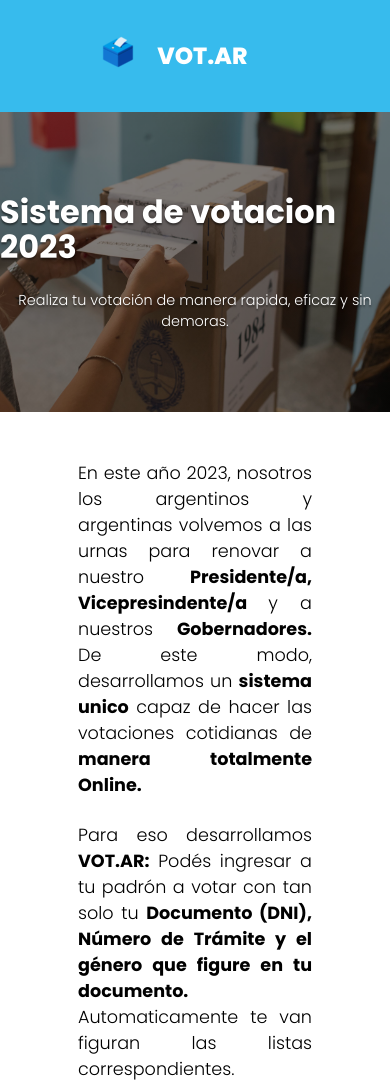
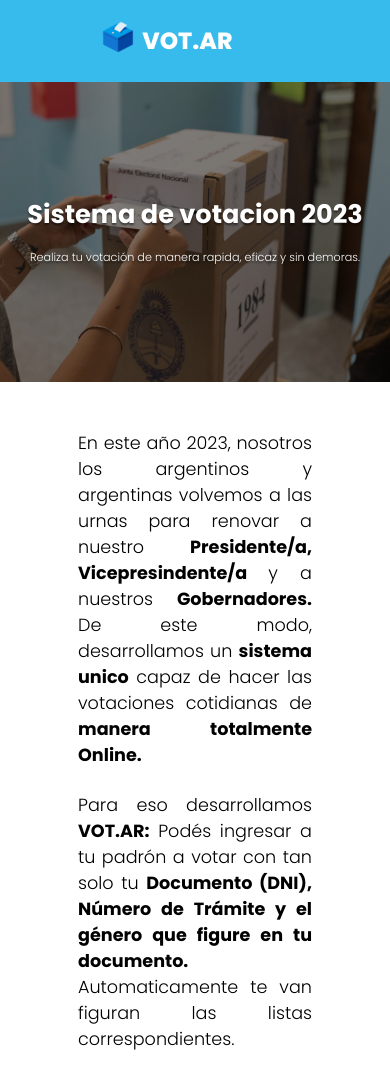
Before and after one commit to Varela7544/CaC-Page, a plain HTML site: page TrabajoFront/index.html in a window 390 px wide. Shown: the top 1085 px of the page. Drawn offline with Linux system fonts and the light colour scheme.

Commit message:
modificaciones responsive

```diff
--- a/TrabajoFront/static/css/style.css
+++ b/TrabajoFront/static/css/style.css
@@ -36,7 +36,6 @@ nav {
 
 .vot-ar-header {
     font-size: 20px;
-    padding: 15px;
 
 }
 
@@ -73,29 +72,36 @@ nav h3 {
 
 .background-section h5 {
     text-align: center;
-    font-size: 1.2em;
+    font-size: 1em;
     font-weight: 500;
     text-shadow: 0 2px 2px rgba(0,0,0,.5);
 }
 
-
-@media (max-width: 700px) {
+@media (max-width:700px) {
     .background-section h2 {
         font-size: 2.5em;
     }
-    .background-section h5 {
-        font-size: 16px;
-    }
-  }
+}
 
-@media (max-width: 500px) {
+@media (max-width:600px) {
     .background-section h2 {
         font-size: 2em;
     }
+
     .background-section h5 {
-        font-size: 0.9em;
+        font-size: 0.8em;
     }
-  }
+}
+
+@media (max-width:420px) {
+    .background-section h2 {
+        font-size: 1.6em;
+    }
+
+    .background-section h5 {
+        font-size: 0.7em;
+    }
+}
 
 .votacion-2023-informacion {
     width: 60%;
```
